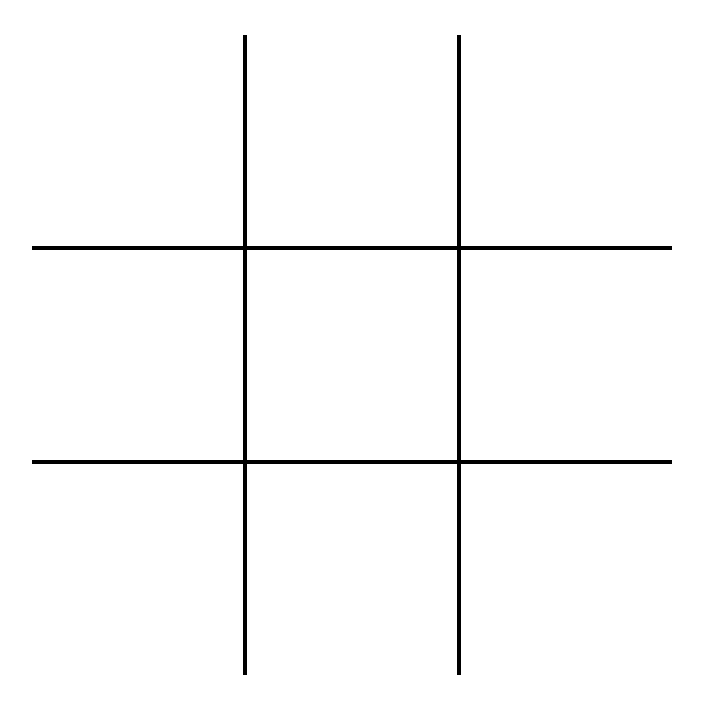
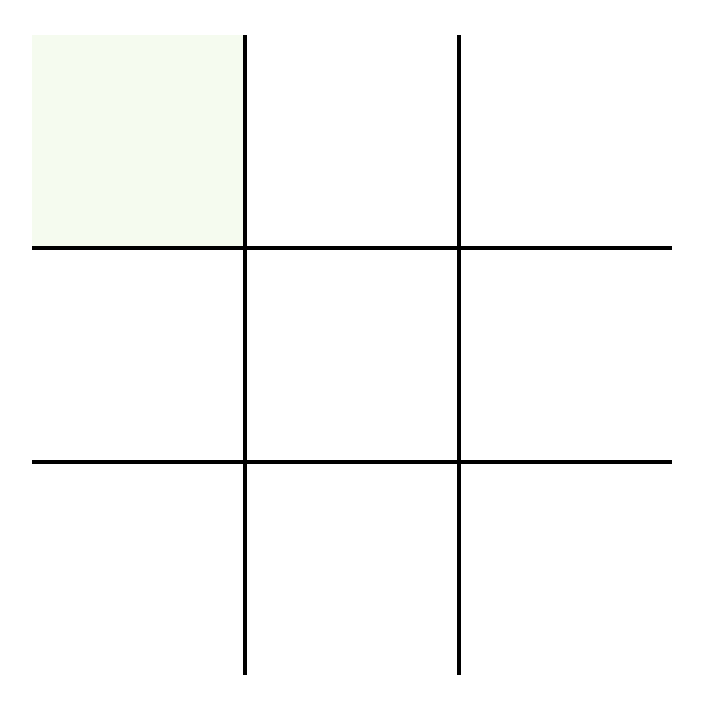
Before and after one commit to joonsmoons/theodinproject, a plain HTML site: page tic-tac-toe/index.html in a window 1280 px wide. In both pictures the pointer is over the item 426 px from the left and 202 px from the top of the page. Shown: the part 61-774 px from the top of the page, without its empty margins (288-991 px from the left). Drawn offline with Linux system fonts and the light colour scheme.

Commit message:
[update] add hover effect to grid items

```diff
--- a/tic-tac-toe/styles.css
+++ b/tic-tac-toe/styles.css
@@ -28,6 +28,10 @@
   font-size: 4rem;
 }
 
+.grid-item:hover {
+  background-color: #f5fbef;
+}
+
 img {
   width: 100px;
 }
```
